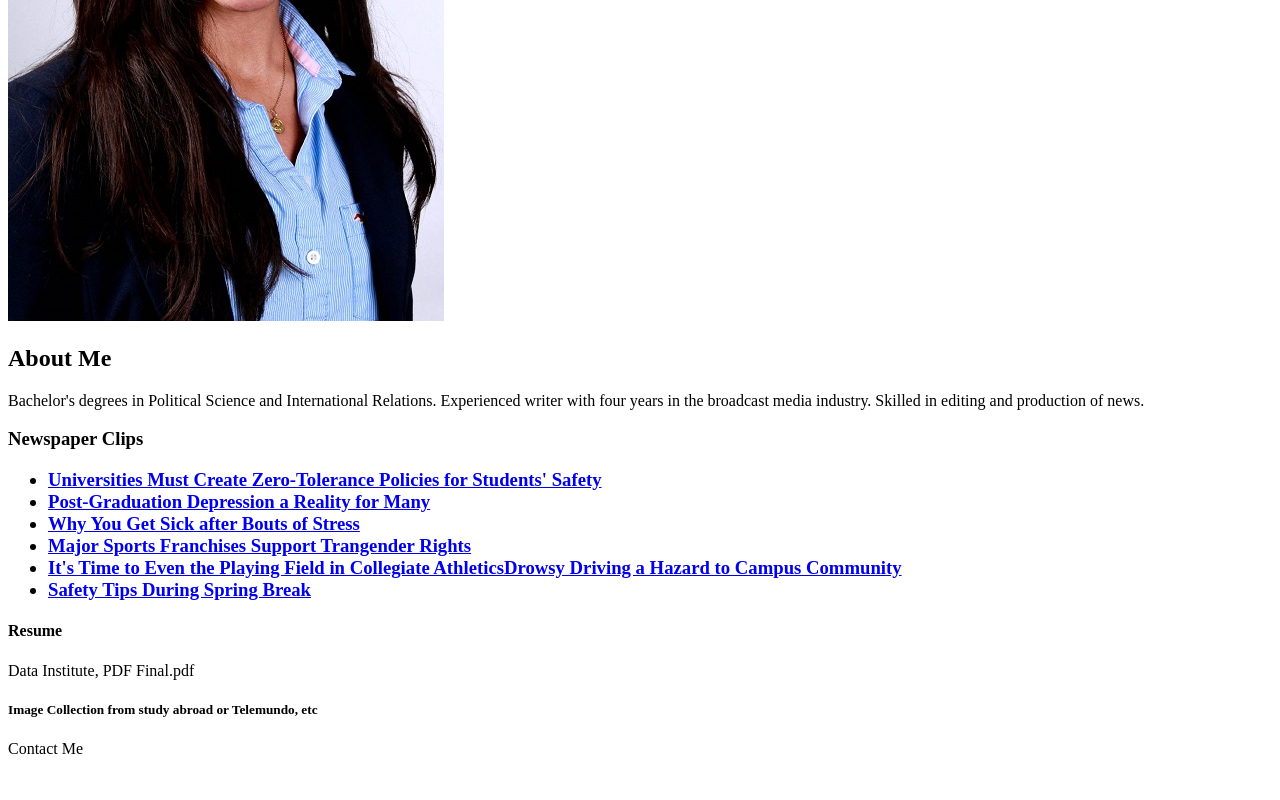
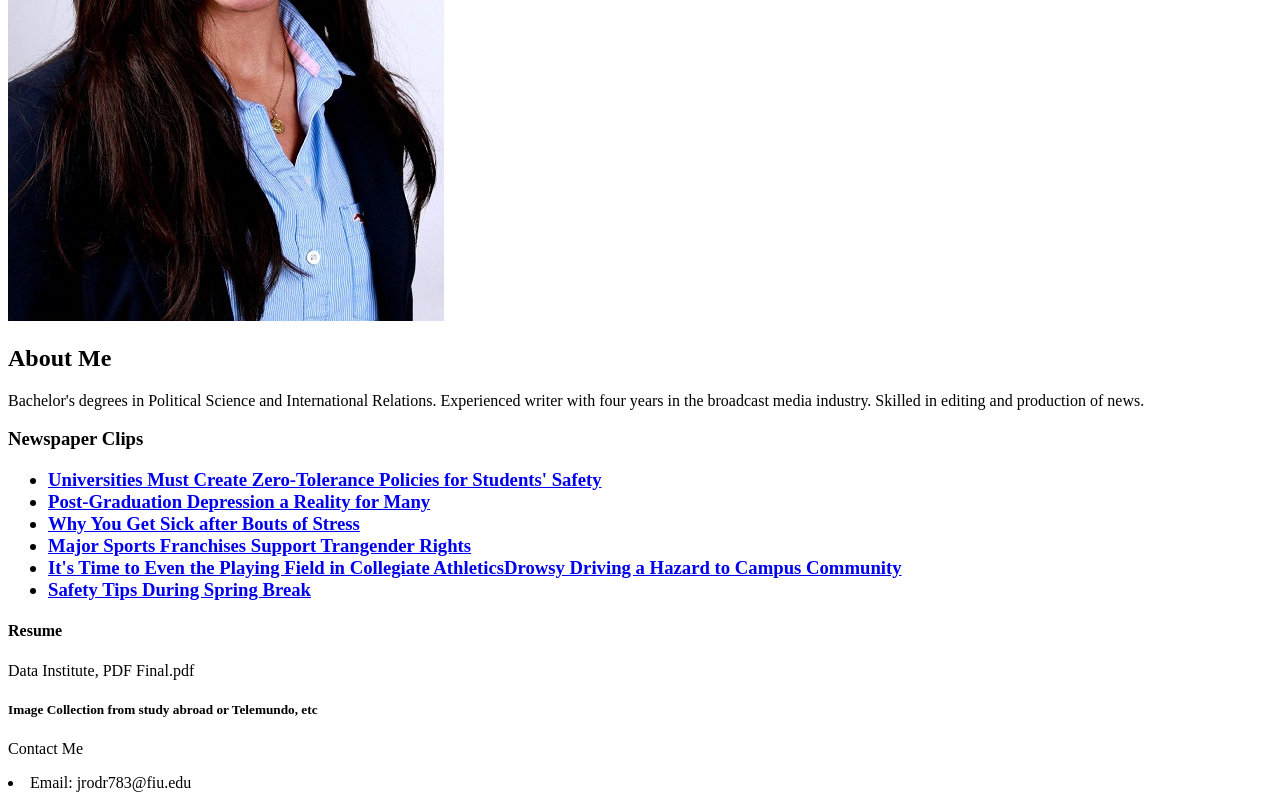
Before and after one commit to julietarodrigo/portfolio, a plain HTML site: page index.html in a window 1280 px wide. Shown: the part 411-1211 px from the top of the page. Before the commit the page ends 1185 px from the top, so only its background shows below. Drawn offline with Linux system fonts and the light colour scheme.

Commit message:
Added email

```diff
--- a/index.html
+++ b/index.html
@@ -31,4 +31,5 @@
 <h5>Image Collection from study abroad or Telemundo, etc</h5>
 
 <p>Contact Me</p>
+<li>Email: jrodr783@fiu.edu</li>
 </body>
```
